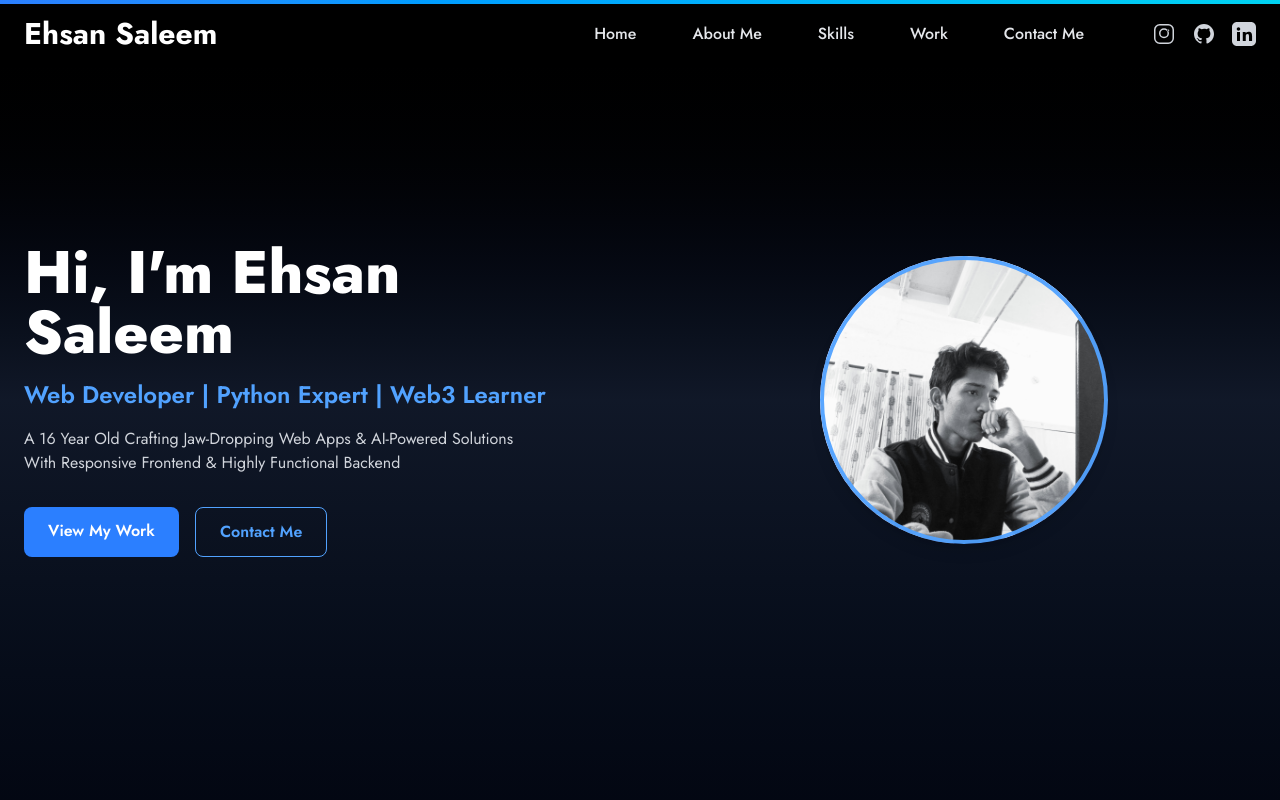
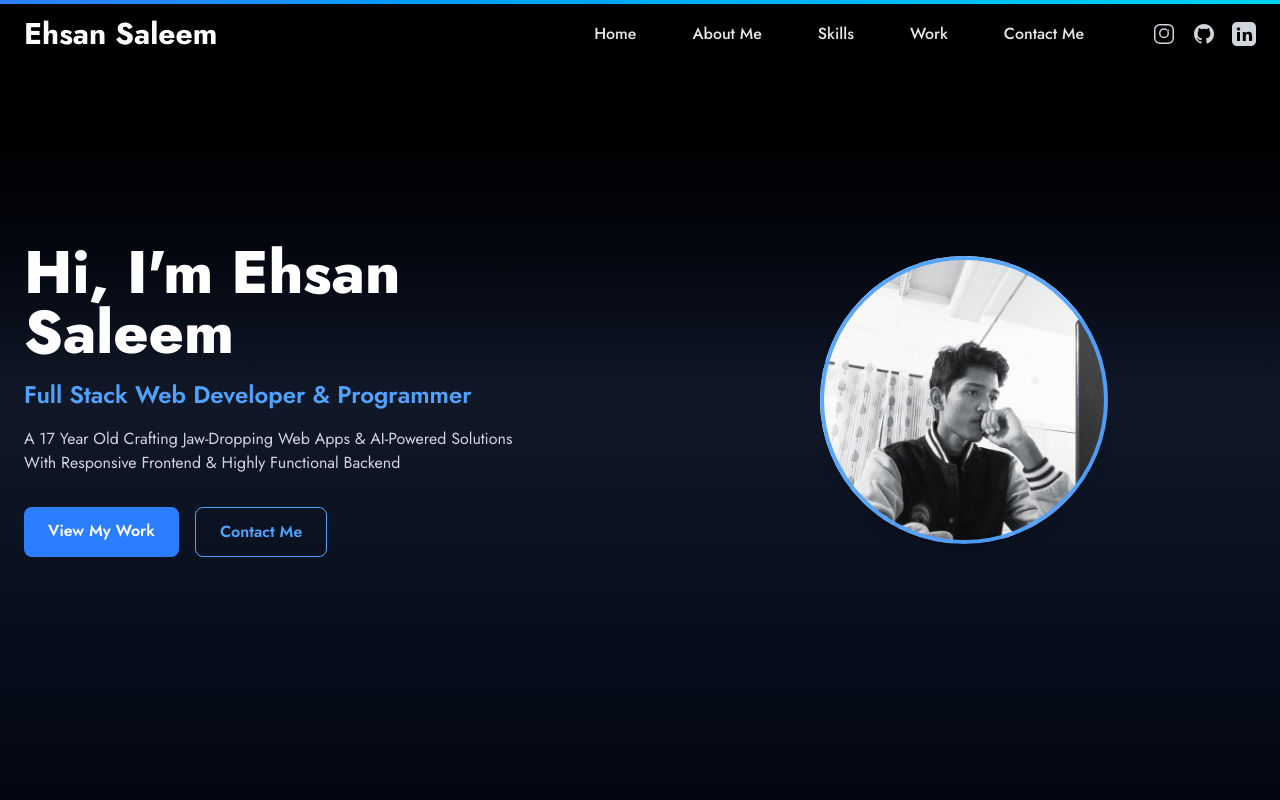
Before and after one commit to CodeFusionEhsan/portfolio, a Next.js app: page / in a window 1280 px wide. Shown: the top 800 px of the page. Built offline with nearby package versions, Linux system fonts and the light colour scheme.

Commit message:
Update hero.js

```diff
--- a/app/components/hero.js
+++ b/app/components/hero.js
@@ -24,7 +24,7 @@ export default function Hero() {
             transition={{ delay: 0.25, duration: 0.7, type: "spring" }}
             className="text-lg sm:text-xl md:text-2xl text-blue-400 font-semibold mb-3 sm:mb-4"
           >
-            Web Developer | Python Expert | Web3 Learner
+            Full Stack Web Developer & Programmer
           </motion.h2>
           <motion.p
             initial={{ y: 60, opacity: 0 }}
@@ -32,7 +32,7 @@ export default function Hero() {
             transition={{ delay: 0.4, duration: 0.7, type: "spring" }}
             className="text-gray-300 mb-7 sm:mb-8 max-w-lg"
           >
-            A 16 Year Old Crafting Jaw-Dropping Web Apps & AI-Powered Solutions With Responsive Frontend & Highly Functional Backend
+            A 17 Year Old Crafting Jaw-Dropping Web Apps & AI-Powered Solutions With Responsive Frontend & Highly Functional Backend
           </motion.p>
           <motion.div
             initial={{ opacity: 0, scale: 0.95 }}
```
